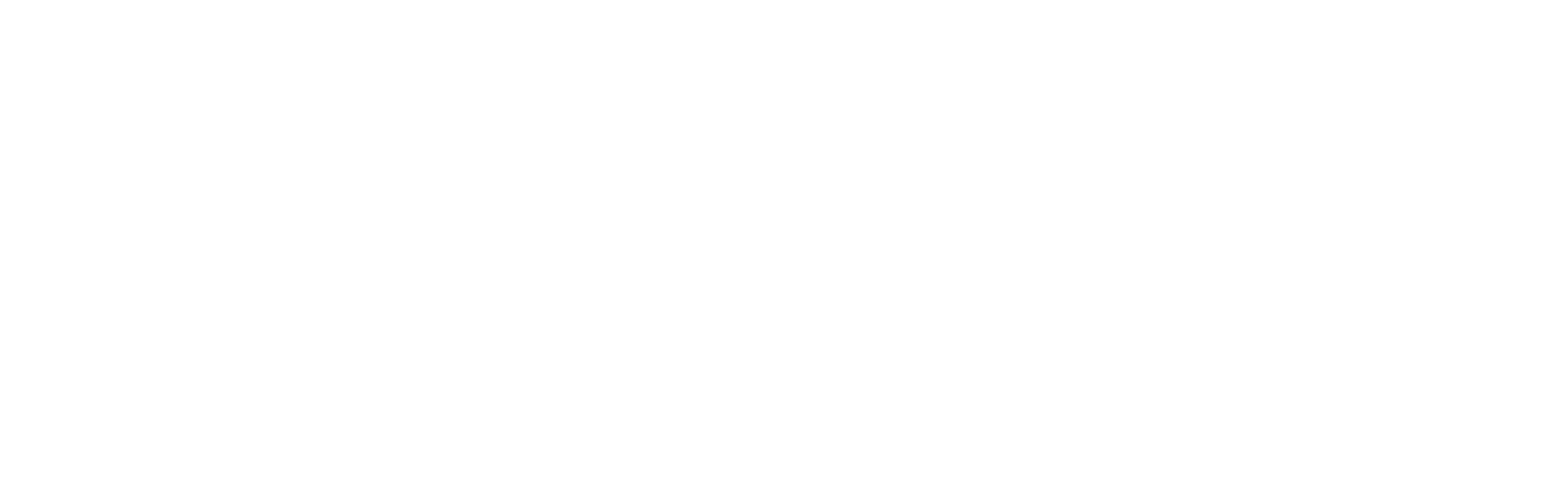
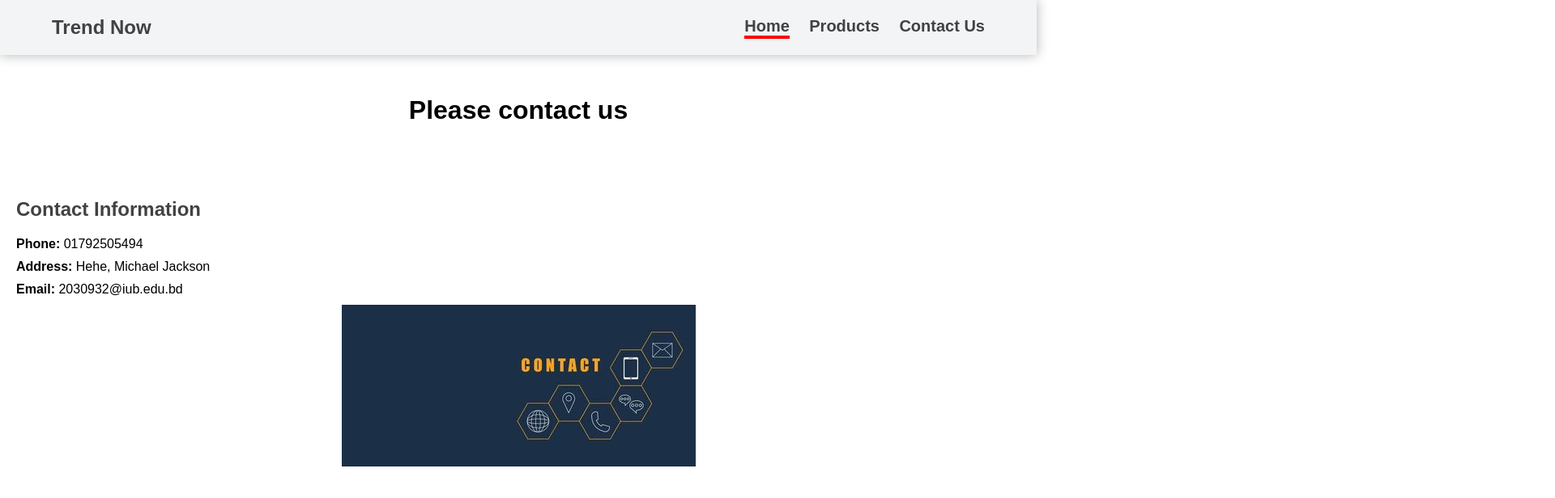
Before and after one commit to riyad932/mismid, a plain HTML site: page contact.html in a window 1280 px wide. Shown: the top 616 px of the page at 81% size, 1920 px wide, since content can reach past the window. Drawn offline with Linux system fonts and the light colour scheme.

Commit message:
eighth commit

```diff
--- a/contact.html
+++ b/contact.html
@@ -0,0 +1,39 @@
+<!DOCTYPE html>
+<html lang="en">
+<head>
+    <meta charset="UTF-8">
+    <meta name="viewport" content="width=device-width, initial-scale=1.0">
+    <link rel="stylesheet" href="https://fonts.googleapis.com/css?family=Roboto">
+    <link rel="stylesheet" href="style.css">
+    <title>Contact Us</title>
+</head>
+<body>
+    <!--Riyad Hossain 2030932-->
+    <nav class = "navbar">
+        <div class ="logo"><h1>Trend Now</h1></div>
+        <ul class = "menu">
+            <li><a href="" class ="active">Home</a></li>
+            <li><a href="">Products</a></li>
+            <li><a href="">Contact Us</a></li>
+        </ul>
+    </nav>
+    <header>
+        <h1>Please contact us</h1>
+    </header>
+    <main>
+        <section class="contact-info">
+            <h2>Contact Information</h2>
+            <p><strong>Phone:</strong> 01792505494</p>
+            <p><strong>Address:</strong> Hehe, Michael Jackson</p>
+            <p><strong>Email:</strong> 2030932@iub.edu.bd</p>
+        </section>
+        <section class="pictures">
+            <img src="img5.jpg" alt="">
+            <img src="img6.jpg" alt="">
+        </section>
+    </main>
+    <footer>
+        &copy; All rights not reserved
+    </footer>
+</body>
+</html>
--- a/style.css
+++ b/style.css
@@ -5,6 +5,9 @@
 }
 body{
     height: 100%;
+    font-family: 'Roboto', sans-serif;
+    margin: 0;
+    padding: 0;
 }
 .navbar{
     padding: 20px 5%;
@@ -39,6 +42,14 @@ body{
 }
 .navbar .menu li a:hover{
     border-bottom: 4px solid red;
+}
+header {
+    text-align: center;
+    padding: 50px 0;
+}
+main {
+    text-align: center;
+    padding: 20px;
 }
 .content{
     background-image: url(img1.jpg);
@@ -115,3 +126,14 @@ body{
     border: 1px solid red;
     border-radius: 20px;
 }
+.contact-info {
+    text-align: left;
+    margin-top: 20px;
+}
+.contact-info h2 {
+    color: #424144;
+    margin-bottom: 20px;
+}
+.contact-info p {
+    margin-bottom: 10px;
+}
```
Also changed, not shown: img5.jpg (added), img6.jpg (added).
